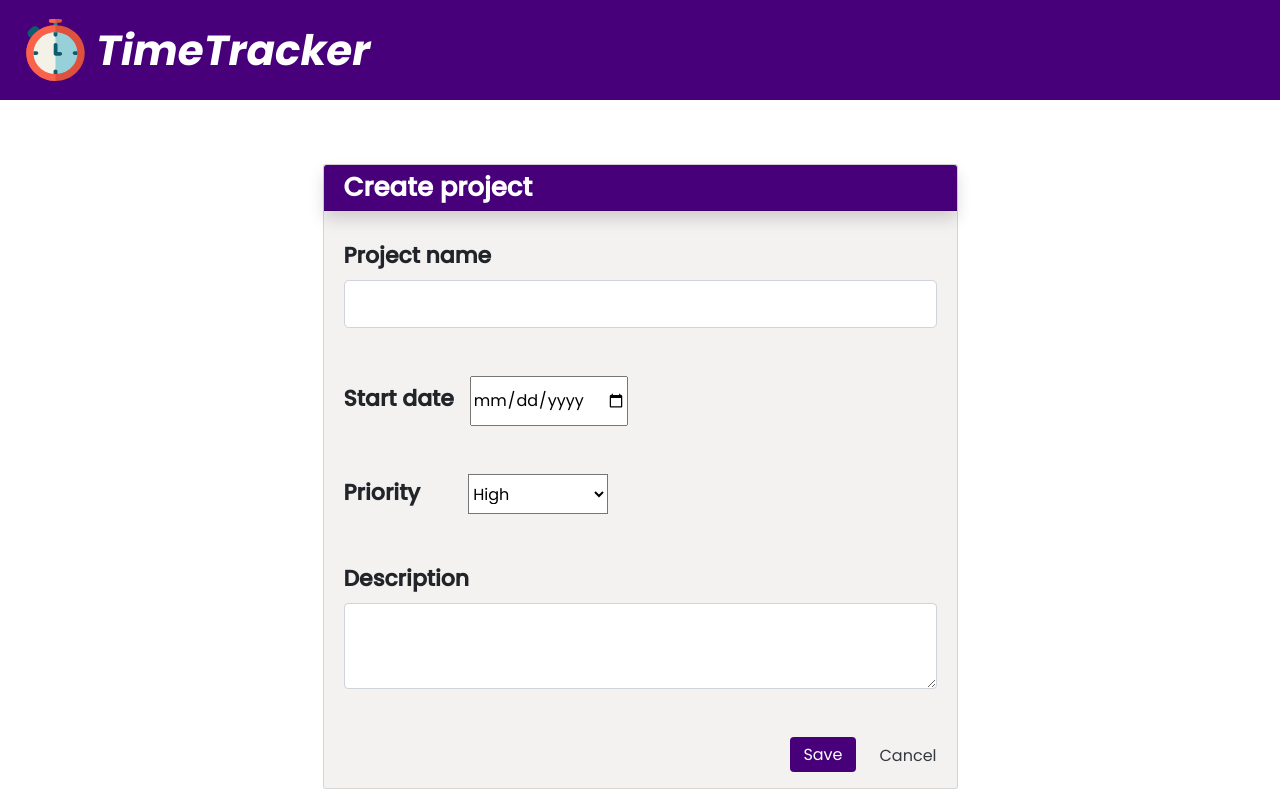
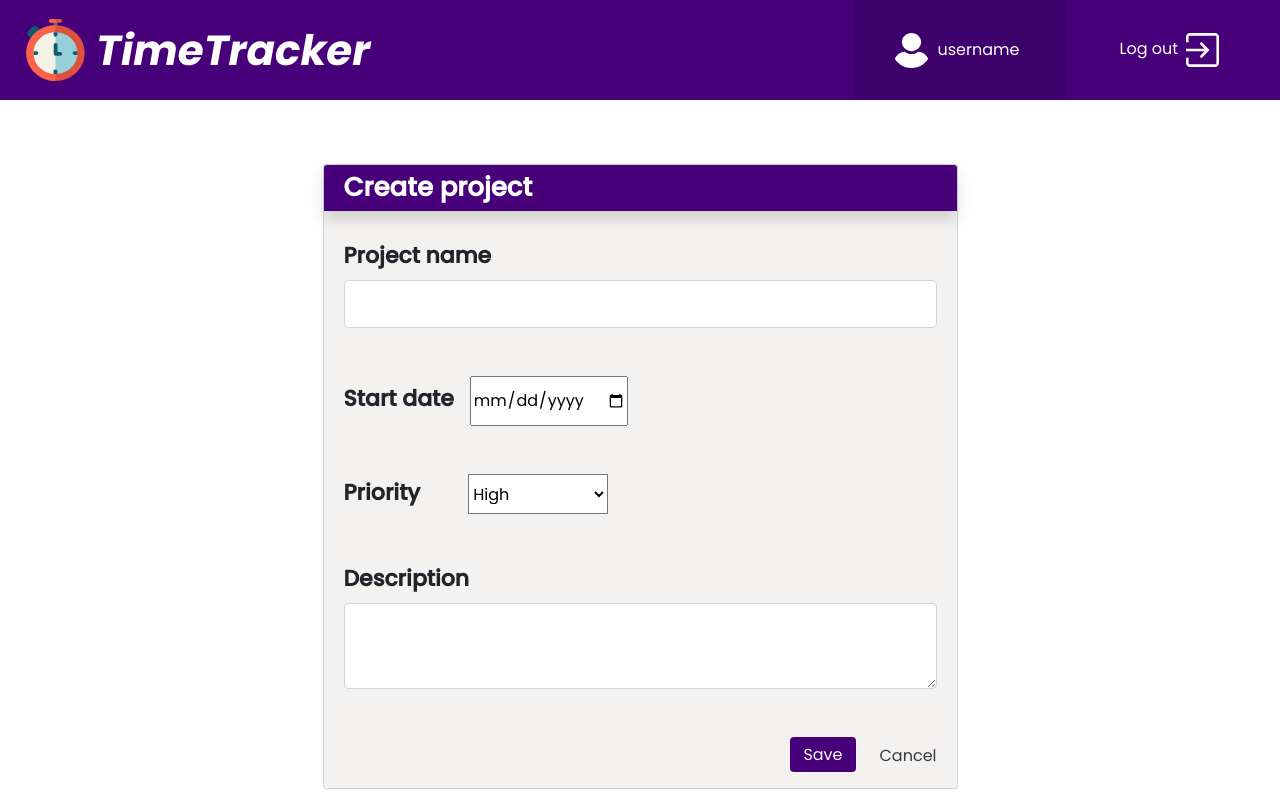
Before and after one commit to EulerCompany/spa-tracker, a Vue app: page / in a window 1280 px wide. Built offline with nearby package versions, Linux system fonts and the light colour scheme.

Commit message:
fix: login/logout components are now displayed correctly

```diff
--- a/src/App.vue
+++ b/src/App.vue
@@ -1,17 +1,19 @@
 <template>
-  <User/>
-  <!-- <Main/> -->
+  <Example/>
 </template>
 
 <script>
-import User from './views/CreateProject.vue'
-// import Main from './views/Main.vue'
+
+
+// Commet/uncomment to see another pages
+import Example from './views/CreateProject.vue'
+// import Example from './views/Main.vue'
+// import Example from './views/UserHome.vue'
 
 export default {
   name: 'App',
   components: {
-    User,
-    // Main
+    Example,
   }
 }
 </script>
--- a/src/components/headerMain.vue
+++ b/src/components/headerMain.vue
@@ -2,31 +2,26 @@
   <header class="header">
         <div class="container-fluid">
             <div class="row">
-        <div
-          class="col-12 col-md-6 col-lg-7 col-xl-8 d-flex align-items-center justify-content-md-start justify-content-center col-header"
-        >
+                <div class="col-xs-12 col-md-6 d-flex align-items-center justify-content-md-start justify-content-center col-header">
                     <a href="#">
-            <img src="../../src/assets/img/logo.svg" class="p-2 logo-icon" />
+                        <img src="../assets/img/logo.svg" class="p-2 logo-icon">
                     </a>
-          <a href="#" style="text-decoration: none">
-            <span class="logo-text text-white font-weight-bold font-italic"
-              >TimeTracker</span
-            >
+                    <a href="#"  style="text-decoration: none">
+                        <span class="logo-text text-white font-weight-bold font-italic">TimeTracker</span>
                     </a>
                 </div>
-
-
+               <LogIn/>
             </div>
         </div>
     </header>
 </template>
 
 <script>
-
-
+import LogIn from "./logIn.vue";
 export default {
   name: "Header",
   components: {
+    LogIn,
   },
 };
 </script>
@@ -48,5 +43,4 @@ export default {
 .logo-text {
   font-size: 42px;
 }
-
 </style>
--- a/src/components/userHeaderHome.vue
+++ b/src/components/userHeaderHome.vue
@@ -25,7 +25,7 @@
 
 <script>
 
-import LogIn from './logIn.vue'
+import LogIn from './logOut.vue'
 import UserName from './userNameHeader.vue'
 
 export default {
--- a/src/views/CreateProject.vue
+++ b/src/views/CreateProject.vue
@@ -59,7 +59,7 @@
 </template>
 
 <script>
-import Header from "../components/headerMain.vue";
+import Header from "../components/userHeaderHome.vue";
 
 export default {
   name: "Main",
```
Also changed, not shown: src/components/logIn.vue (+9 -10 lines). Lines whose indentation alone changed are shown as unchanged.
